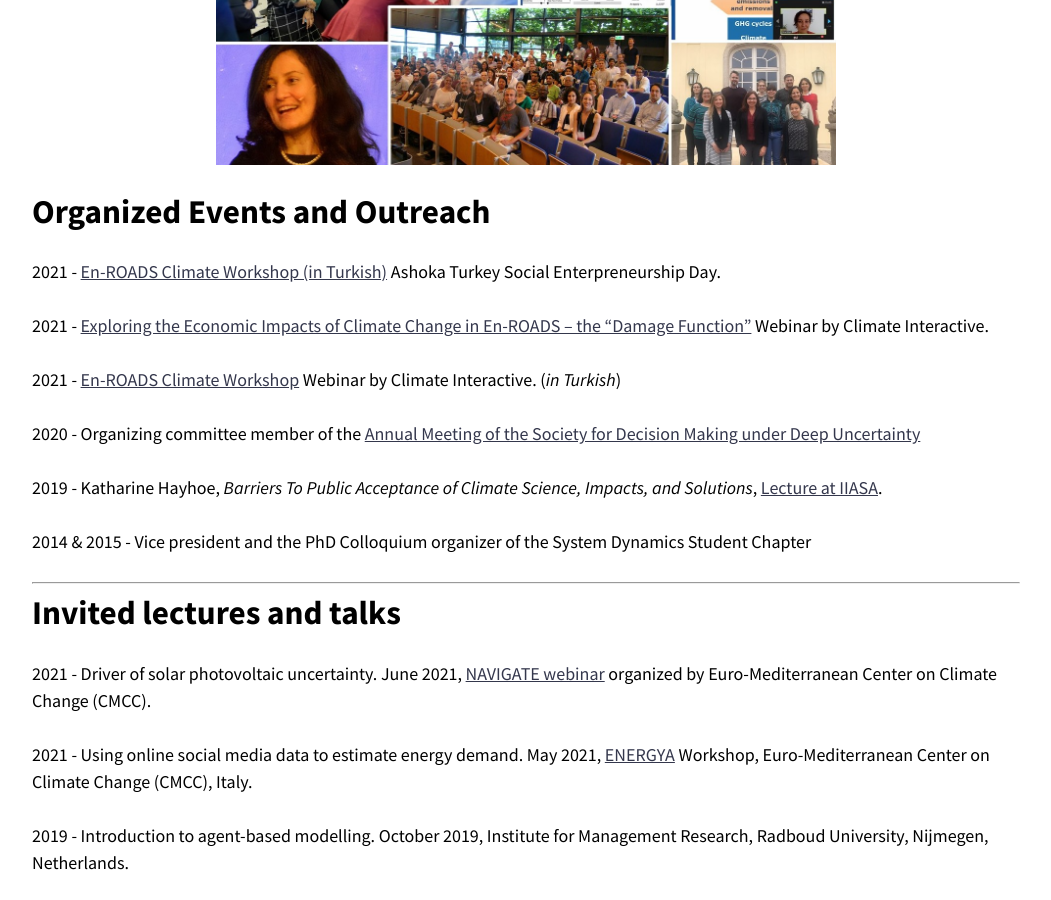
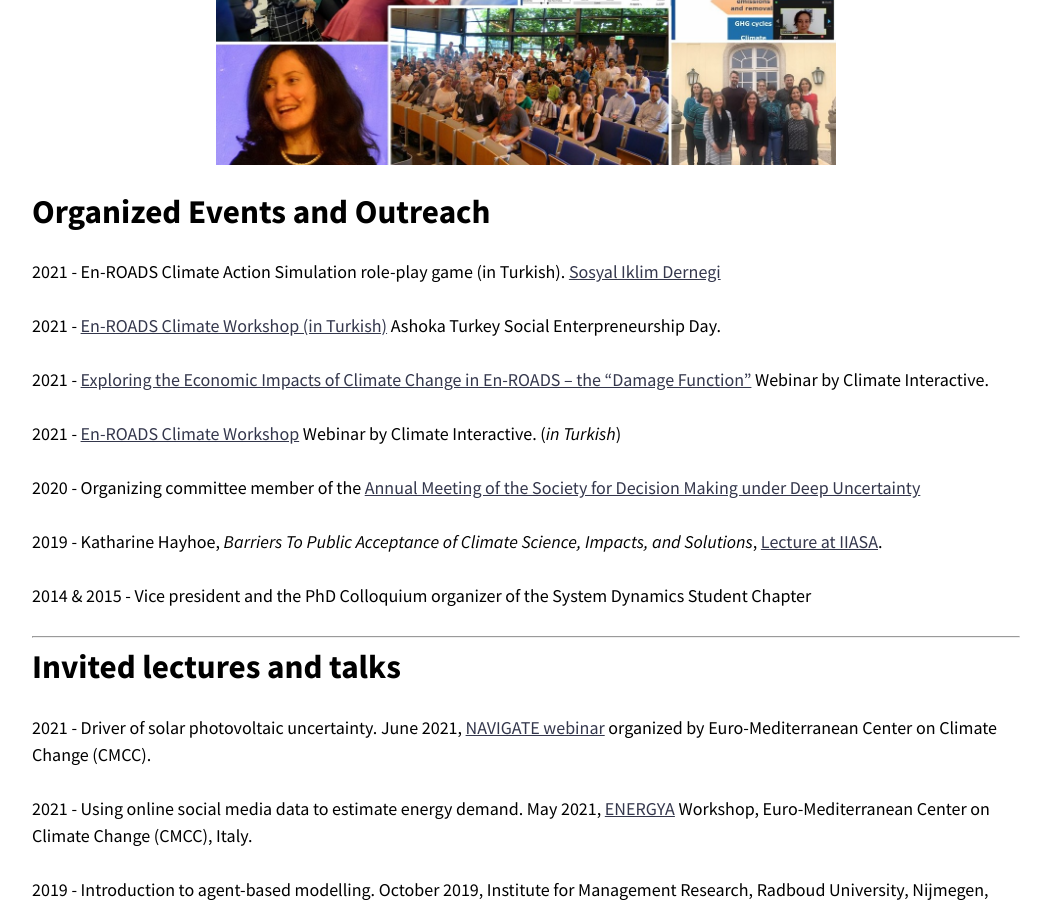
Before and after one commit to sibeleker/sibeleker.github.io, a Jekyll site: the page built from outreach.md, in a window 1280 px wide and 900 px high, scrolled down 749 px. Shown: the whole window, without its empty margins (114-1165 px from the left). Built offline with Jekyll 4.4.1, drawn with Linux system fonts in a browser that asks for light colours; nearby versions of some CDN libraries.

Commit message:
Update outreach.md

```diff
--- a/outreach.md
+++ b/outreach.md
@@ -11,6 +11,8 @@ layout: page
 ![center-aligned-image](/images/outreach.jpg){: .align-center width="620px"}
 
 # Organized Events and Outreach
+
+2021 - En-ROADS Climate Action Simulation role-play game (in Turkish). [Sosyal Iklim Dernegi](https://sosyaliklim.org/)
 
 2021 - [En-ROADS Climate Workshop (in Turkish)](https://www.ashoka.org/en-tr/sosyal-giri%C5%9Fimcilik-g%C3%BCn%C3%BC-2021?utm_medium=email&utm_source=Ashoka&utm_campaign=2892069_SGG%202021-%20Davetlisiniz&dm_t=0,0,0,0,0#section-51034) Ashoka Turkey Social Enterpreneurship Day.
 
```
